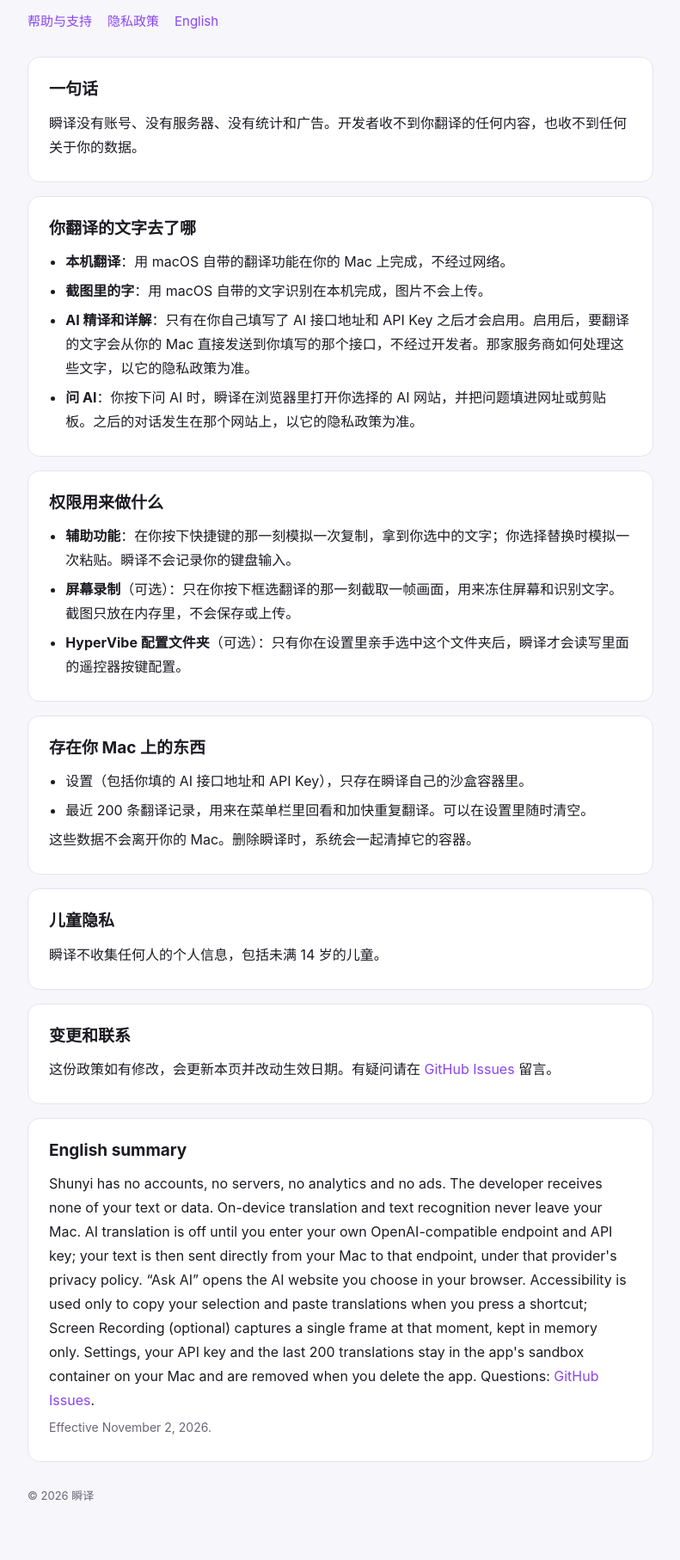
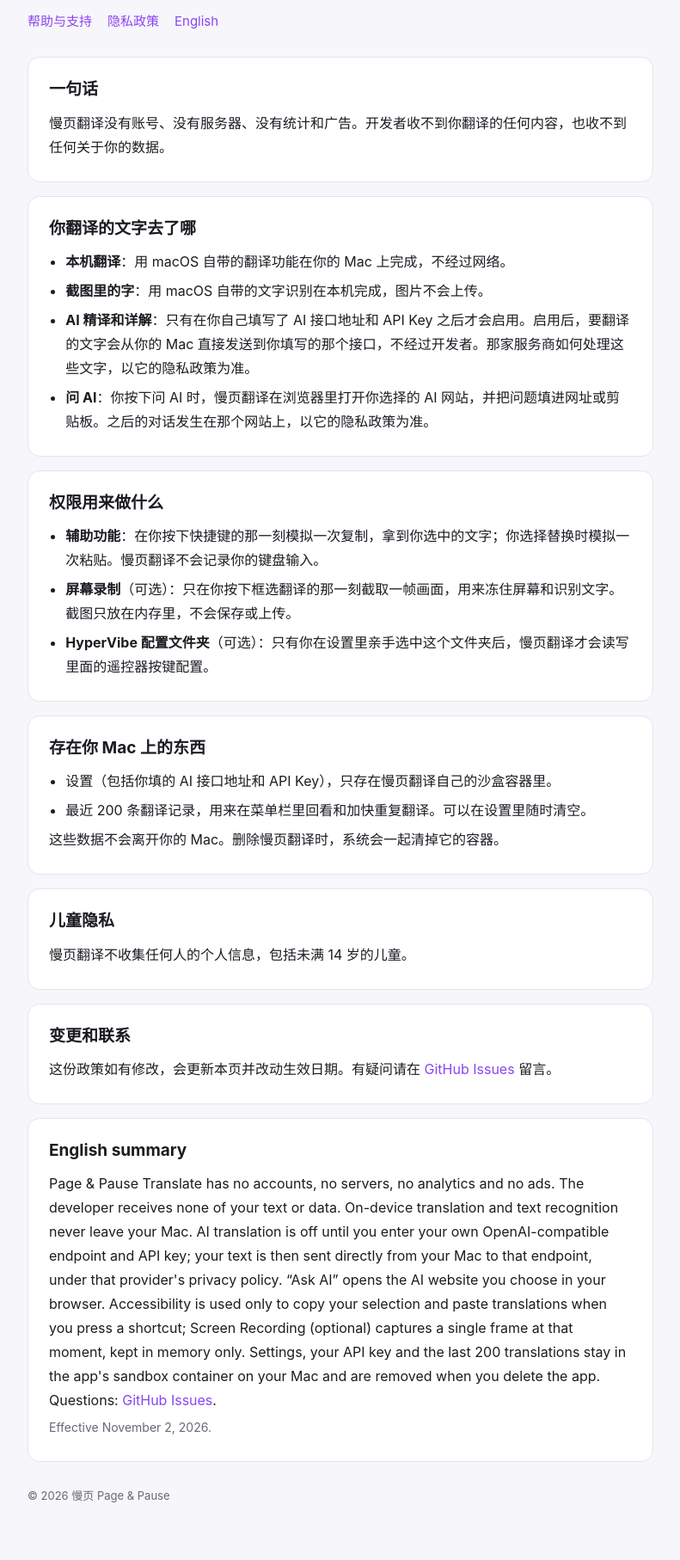
Before and after one commit to ViffyGwaanl/shunyi, a plain HTML site: page privacy.html in a window 1280 px wide. Shown: the part 136-1950 px from the top of the page at 86% size, without its empty margins (244-1035 px from the left). Drawn offline with Linux system fonts and the light colour scheme.

Commit message:
改名为慢页翻译

```diff
--- a/privacy.html
+++ b/privacy.html
@@ -3,24 +3,24 @@
 <head>
 <meta charset="utf-8">
 <meta name="viewport" content="width=device-width, initial-scale=1">
-<title>瞬译 · 隐私政策</title>
+<title>慢页翻译 · 隐私政策</title>
 <link rel="icon" href="icon.png">
 <link rel="stylesheet" href="style.css">
 </head>
 <body>
 <main>
   <header>
-    <img src="icon.png" alt="瞬译图标">
+    <img src="icon.png" alt="慢页翻译图标">
     <div>
       <h1>隐私政策</h1>
-      <p>瞬译 · 生效日期 2026 年 11 月 2 日</p>
+      <p>慢页翻译 · 生效日期 2026 年 11 月 2 日</p>
     </div>
   </header>
   <nav><a href="./">帮助与支持</a><a href="privacy.html">隐私政策</a><a href="#en">English</a></nav>
 
   <section>
     <h2>一句话</h2>
-    <p>瞬译没有账号、没有服务器、没有统计和广告。开发者收不到你翻译的任何内容，也收不到任何关于你的数据。</p>
+    <p>慢页翻译没有账号、没有服务器、没有统计和广告。开发者收不到你翻译的任何内容，也收不到任何关于你的数据。</p>
   </section>
 
   <section>
@@ -29,31 +29,31 @@
       <li><b>本机翻译</b>：用 macOS 自带的翻译功能在你的 Mac 上完成，不经过网络。</li>
       <li><b>截图里的字</b>：用 macOS 自带的文字识别在本机完成，图片不会上传。</li>
       <li><b>AI 精译和详解</b>：只有在你自己填写了 AI 接口地址和 API Key 之后才会启用。启用后，要翻译的文字会从你的 Mac 直接发送到你填写的那个接口，不经过开发者。那家服务商如何处理这些文字，以它的隐私政策为准。</li>
-      <li><b>问 AI</b>：你按下问 AI 时，瞬译在浏览器里打开你选择的 AI 网站，并把问题填进网址或剪贴板。之后的对话发生在那个网站上，以它的隐私政策为准。</li>
+      <li><b>问 AI</b>：你按下问 AI 时，慢页翻译在浏览器里打开你选择的 AI 网站，并把问题填进网址或剪贴板。之后的对话发生在那个网站上，以它的隐私政策为准。</li>
     </ul>
   </section>
 
   <section>
     <h2>权限用来做什么</h2>
     <ul>
-      <li><b>辅助功能</b>：在你按下快捷键的那一刻模拟一次复制，拿到你选中的文字；你选择替换时模拟一次粘贴。瞬译不会记录你的键盘输入。</li>
+      <li><b>辅助功能</b>：在你按下快捷键的那一刻模拟一次复制，拿到你选中的文字；你选择替换时模拟一次粘贴。慢页翻译不会记录你的键盘输入。</li>
       <li><b>屏幕录制</b>（可选）：只在你按下框选翻译的那一刻截取一帧画面，用来冻住屏幕和识别文字。截图只放在内存里，不会保存或上传。</li>
-      <li><b>HyperVibe 配置文件夹</b>（可选）：只有你在设置里亲手选中这个文件夹后，瞬译才会读写里面的遥控器按键配置。</li>
+      <li><b>HyperVibe 配置文件夹</b>（可选）：只有你在设置里亲手选中这个文件夹后，慢页翻译才会读写里面的遥控器按键配置。</li>
     </ul>
   </section>
 
   <section>
     <h2>存在你 Mac 上的东西</h2>
     <ul>
-      <li>设置（包括你填的 AI 接口地址和 API Key），只存在瞬译自己的沙盒容器里。</li>
+      <li>设置（包括你填的 AI 接口地址和 API Key），只存在慢页翻译自己的沙盒容器里。</li>
       <li>最近 200 条翻译记录，用来在菜单栏里回看和加快重复翻译。可以在设置里随时清空。</li>
     </ul>
-    <p>这些数据不会离开你的 Mac。删除瞬译时，系统会一起清掉它的容器。</p>
+    <p>这些数据不会离开你的 Mac。删除慢页翻译时，系统会一起清掉它的容器。</p>
   </section>
 
   <section>
     <h2>儿童隐私</h2>
-    <p>瞬译不收集任何人的个人信息，包括未满 14 岁的儿童。</p>
+    <p>慢页翻译不收集任何人的个人信息，包括未满 14 岁的儿童。</p>
   </section>
 
   <section>
@@ -63,11 +63,11 @@
 
   <section id="en">
     <h2>English summary</h2>
-    <p>Shunyi has no accounts, no servers, no analytics and no ads. The developer receives none of your text or data. On-device translation and text recognition never leave your Mac. AI translation is off until you enter your own OpenAI-compatible endpoint and API key; your text is then sent directly from your Mac to that endpoint, under that provider's privacy policy. “Ask AI” opens the AI website you choose in your browser. Accessibility is used only to copy your selection and paste translations when you press a shortcut; Screen Recording (optional) captures a single frame at that moment, kept in memory only. Settings, your API key and the last 200 translations stay in the app's sandbox container on your Mac and are removed when you delete the app. Questions: <a href="https://github.com/ViffyGwaanl/shunyi/issues">GitHub Issues</a>.</p>
+    <p>Page &amp; Pause Translate has no accounts, no servers, no analytics and no ads. The developer receives none of your text or data. On-device translation and text recognition never leave your Mac. AI translation is off until you enter your own OpenAI-compatible endpoint and API key; your text is then sent directly from your Mac to that endpoint, under that provider's privacy policy. “Ask AI” opens the AI website you choose in your browser. Accessibility is used only to copy your selection and paste translations when you press a shortcut; Screen Recording (optional) captures a single frame at that moment, kept in memory only. Settings, your API key and the last 200 translations stay in the app's sandbox container on your Mac and are removed when you delete the app. Questions: <a href="https://github.com/ViffyGwaanl/shunyi/issues">GitHub Issues</a>.</p>
     <p class="muted">Effective November 2, 2026.</p>
   </section>
 
-  <footer>© 2026 瞬译</footer>
+  <footer>© 2026 慢页 Page &amp; Pause</footer>
 </main>
 </body>
 </html>
```
Also changed, not shown: index.html (+11 -11 lines), 1 other file.
